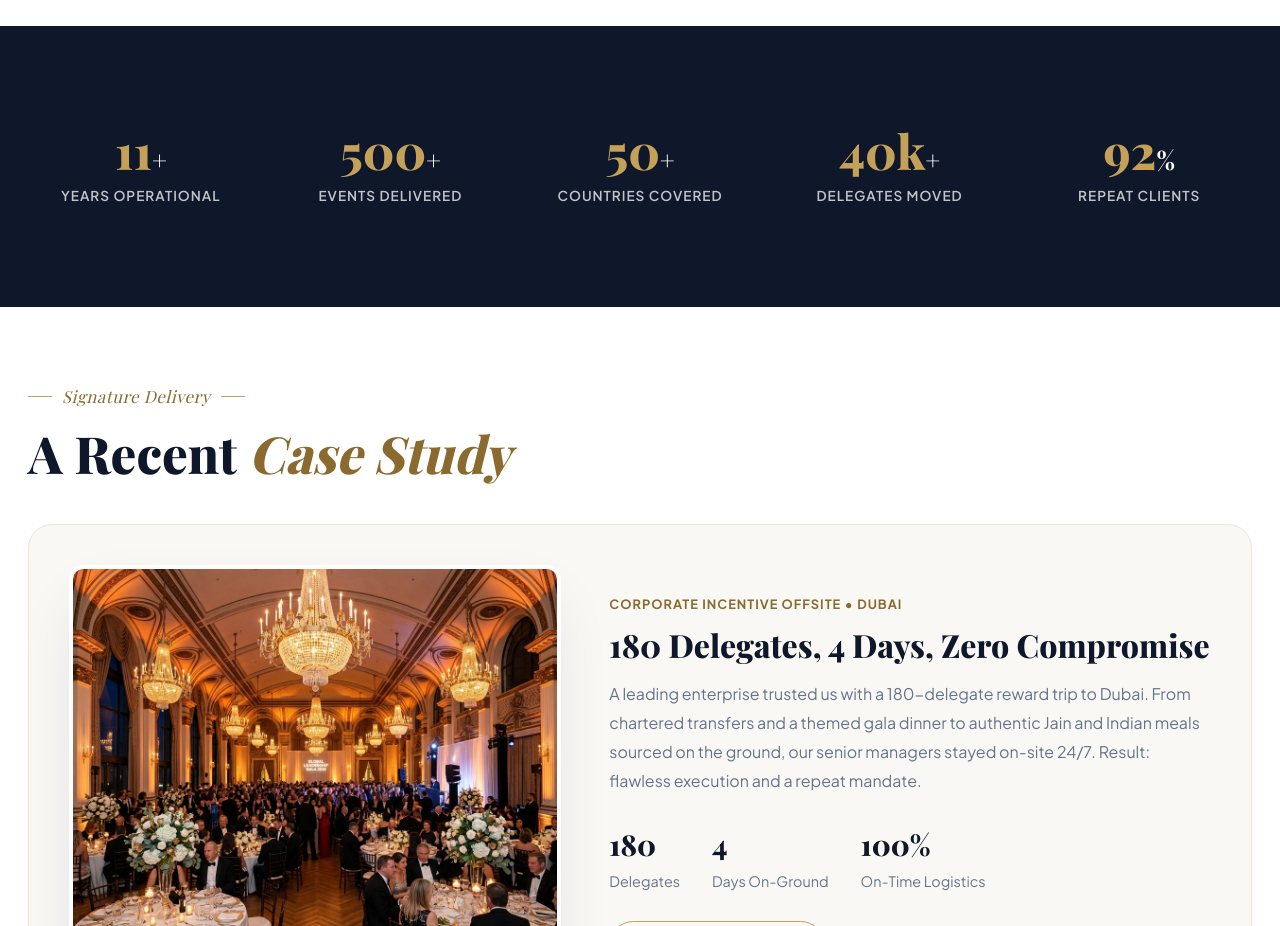
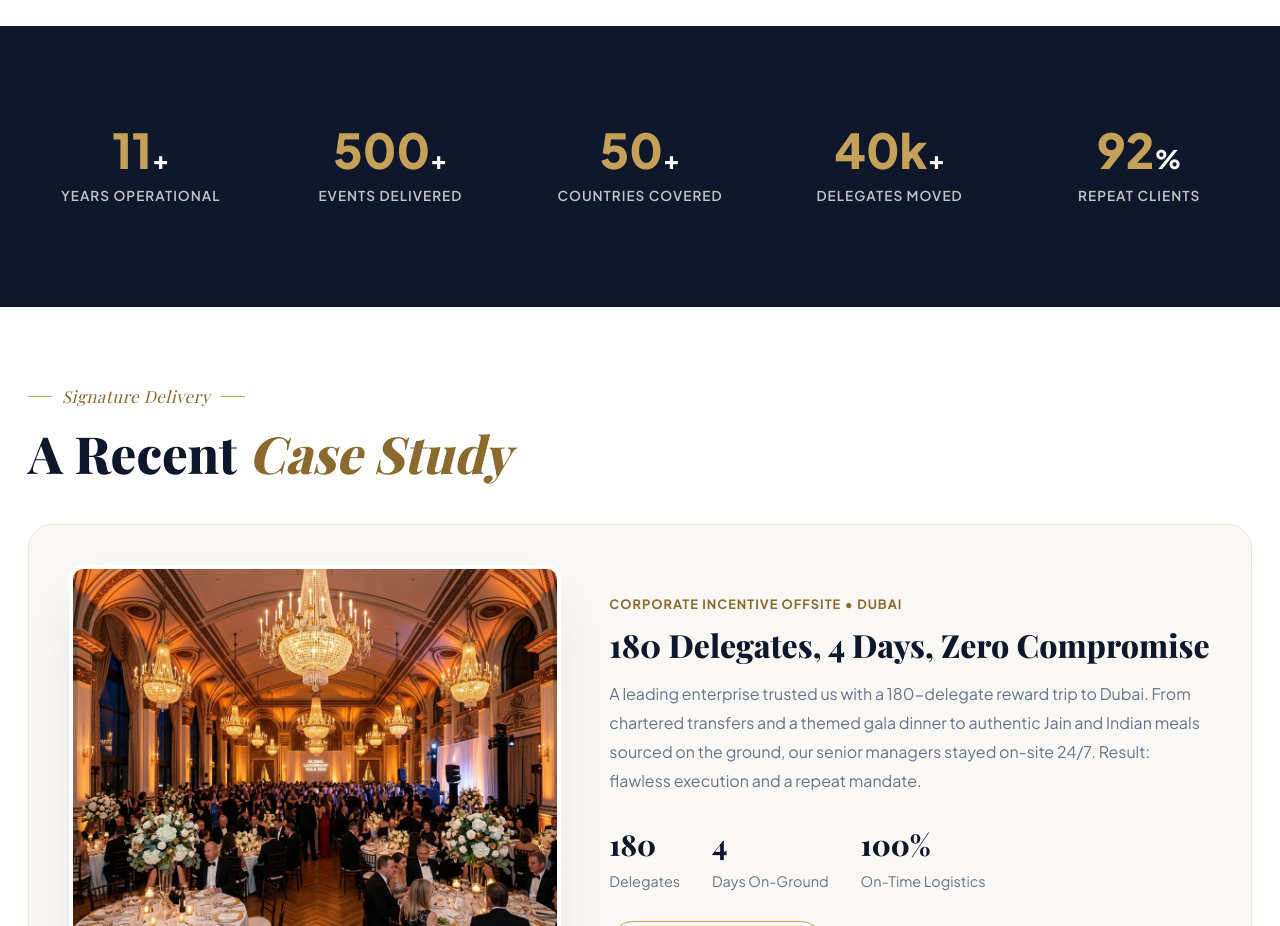
Before and after one commit to iamsumitanand/absolute_events, a plain HTML site: page index.html in a window 1280 px wide. Shown: the part 2320-3246 px from the top of the page. Drawn offline with nearby package versions, Linux system fonts and the light colour scheme; a web font is replaced by a local one.

Commit message:
fix(proof-stats): switch stat numerals to sans, Playfair digits read uneven
User feedback: "the numbers do not look good in this font." Confirmed
visually — Playfair Display's digit glyphs (5, 9 especially) have
descender-like tails and uneven cap-height at this size/weight (3rem,
800), reading as unbalanced in a stat callout that should look confident
and uniform ("500", "40k", "92%" were the visible offenders).

Tried font-variant-numeric: lining-nums first — zero effect, confirmed via
computed style. This isn't a switchable oldstyle-vs-lining OpenType
feature in this font file; it's just how Playfair Display draws numerals,
true to its display-serif character. Switched .proof-num specifically to
--font-sans (Plus Jakarta Sans) instead — numerals only, nothing else on
the page changes font.

Checked the other two serif-numeral spots on the site (case-study metrics
"180/4/100%", service ghost-numerals "01/02/03") — neither uses a digit
that exhibits the problem, so left both as Playfair Display rather than
changing things that aren't visibly broken.

Co-Authored-By: Claude Sonnet 5 <noreply@anthropic.com>
Claude-Session: https://claude.ai/code/session_018pxpDRsnKj7iWGttKrhgsa

```diff
--- a/styles.css
+++ b/styles.css
@@ -1107,7 +1107,12 @@ textarea.input-light {
 }
 
 .proof-num {
-  font-family: var(--font-serif);
+  /* Playfair Display's digits aren't oldstyle-vs-lining-switchable — this is
+     just how the typeface draws numerals (uneven heights, descender-like
+     tails on 5/9), true to its display-serif character but wrong for a
+     stat callout that needs to read as confident and uniform at a glance.
+     Sans for the numeral only; everything else on the page stays serif. */
+  font-family: var(--font-sans);
   font-size: 3rem;
   font-weight: 800;
   color: var(--color-gold);
```
